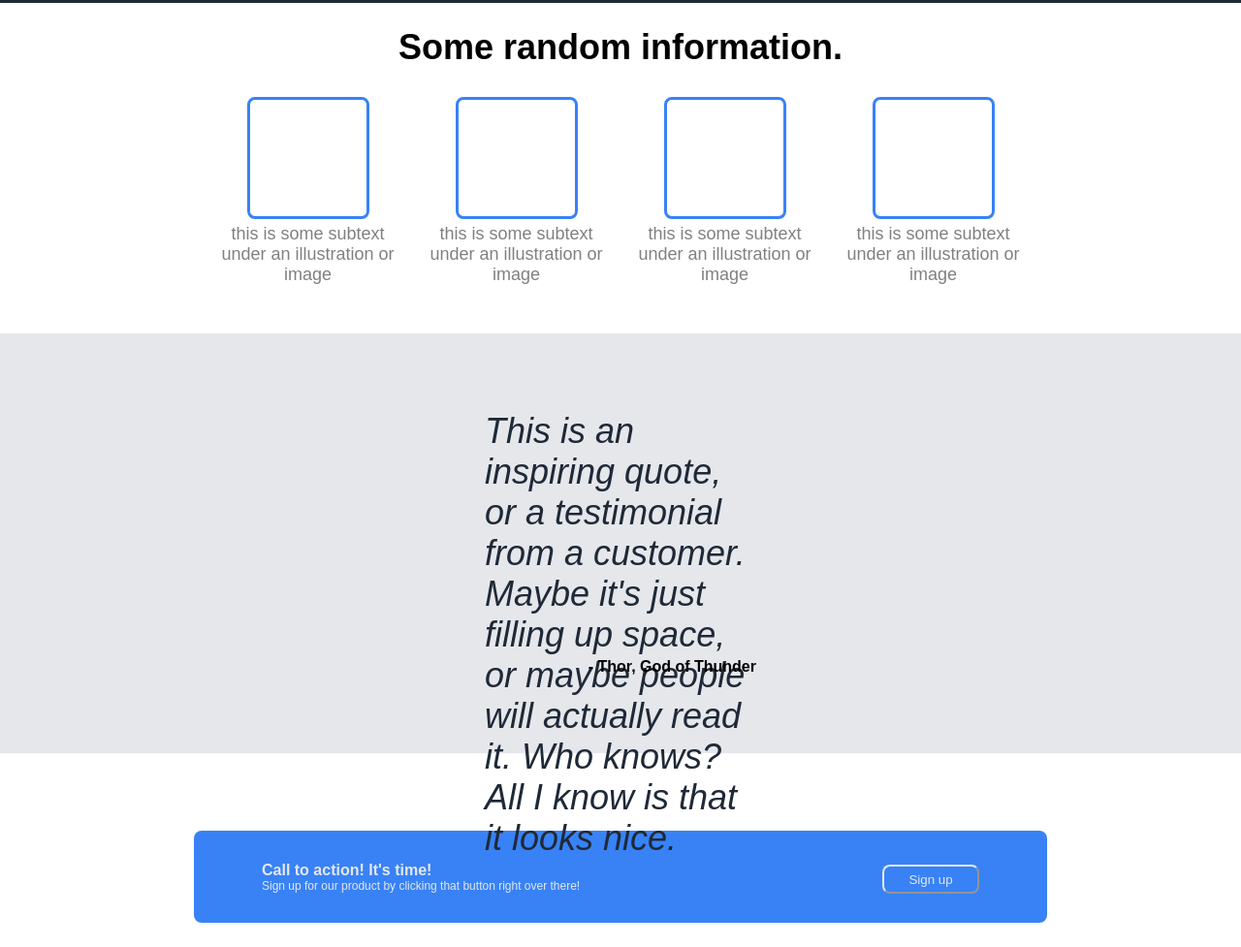
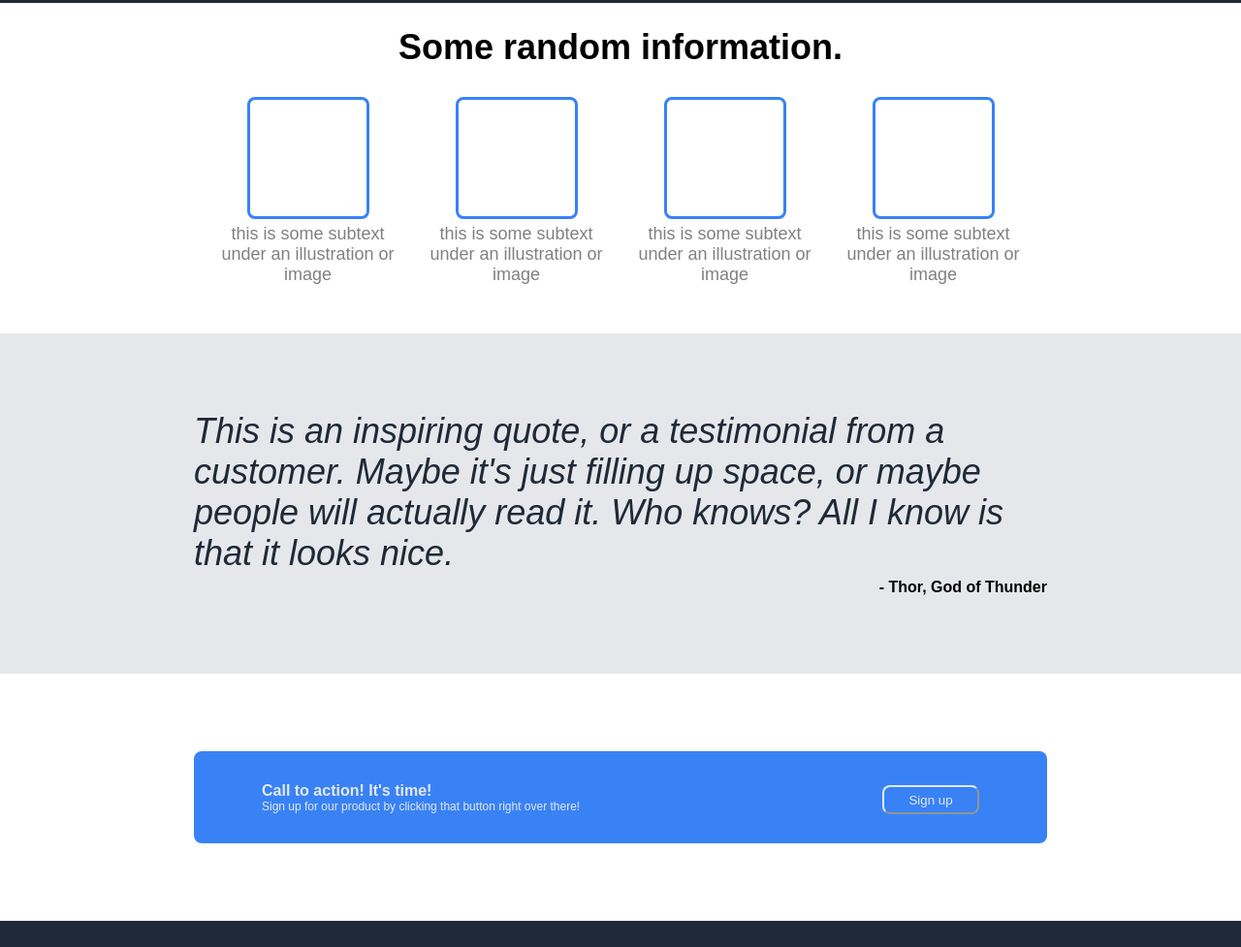
Before and after one commit to snbns/top-project-LandingPage, a plain HTML site: page index.html in a window 1280 px wide. Shown: the part 441-1418 px from the top of the page at 97% size. Drawn offline with Linux system fonts and the light colour scheme.

Commit message:
added display: flex to quote section and changed padding to properly scale

```diff
--- a/style.css
+++ b/style.css
@@ -109,7 +109,9 @@ a {
 
 .third {
     background-color: #E5E7EB;
-    padding: 80px 500px;
+    padding: 80px 200px;
+    display: flex;
+    flex-direction: column;
 }
 
 .quote {
@@ -117,8 +119,6 @@ a {
     font-weight: lighter;
     font-style: italic;
     color: #1f2937;
-    max-width: 600px;
-    max-height: 250px;
 }
 
 .quotee {
```
